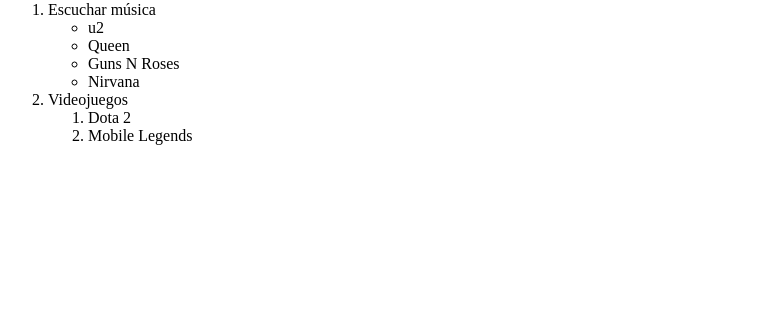
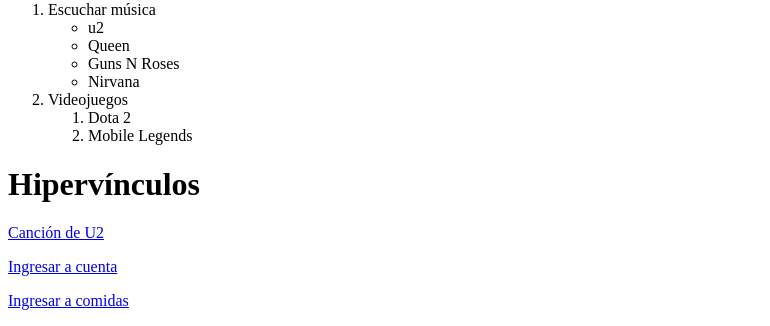
Before and after one commit to GusLinares17/laboratorio04, a plain HTML site: page index.html in a window 1280 px wide. Shown: the part 589-915 px from the top of the page, without its empty margins (0-770 px from the left). Before the commit the page ends 800 px from the top, so only its background shows below. Drawn offline with Linux system fonts and the light colour scheme.

Commit message:
Se agrega tres hipervínculos y se agrega id a comidas favoritaspara que el tercer hipervínculo funcione

```diff
--- a/index.html
+++ b/index.html
@@ -7,7 +7,7 @@
 </head>
 <body>
     <!--Lista desordenda-->
-    <h1>Mis cinco comidas favoritas</h1>
+    <h1 id ="comidas">Mis cinco comidas favoritas</h1>
     <ul>
         <li>Arroz chaufa</li>
         <li>Pollo a la brasa</li>
@@ -51,6 +51,19 @@
             <li>Mobile Legends</li>
         </ol>
     </ol>
-
+    <!--Se crea enlaces que abran una nueva ventana o internamente-->
+    <h1>Hipervínculos</h1>
+    <!--se abre en una nueva ventana-->
+    <p>
+        <a href = "https://www.youtube.com/watch?v=ujNeHIo7oTE", target="_blank">
+            Canción de U2
+        </a>
+    </p>
+    <p>
+        <a href = "cuenta.html">Ingresar a cuenta</a>
+    </p>
+    <p>
+        <a href="#comidas">Ingresar a comidas</a>
+    </p>
 </body>
 </html>
```
